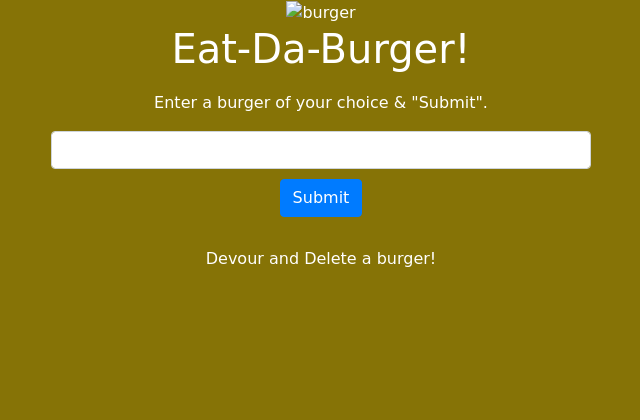
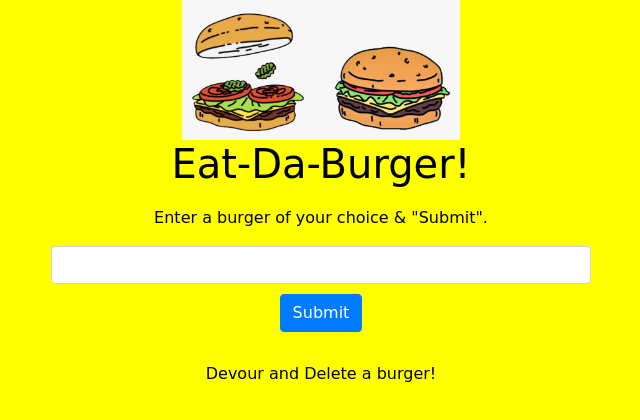
Before and after one commit to Rafquadros22/burger22, a website: page public/index.html in a window 1280 px wide. Shown: the whole page, without its empty margins (319-959 px from the left). Drawn offline with nearby package versions, Linux system fonts and the light colour scheme; no server answers; a web font is replaced by a local one.

Commit message:
2nd commit

```diff
--- a/public/assets/css/burger_style.css
+++ b/public/assets/css/burger_style.css
@@ -1,6 +1,6 @@
 body {
-    background-color: rgb(134, 115, 6);
-    color: white;
+    background-color: yellow;
+    color: black;
     font-family: 'Piedra', cursive;
   }
   .submit {
--- a/public/index.html
+++ b/public/index.html
@@ -13,7 +13,7 @@
     <div class="container">
         <div class="row">
             <div class="col-md-12 text-center" id="top-bar">
-                <img src="assets/img/burger.jpg" alt="burger">
+                <img src="assets/img/26-260061_bobs-burgers-burger-png-transparent-png.png" alt="burger">
                 <h1>Eat-Da-Burger!</h1>
             </div>
         </div>
```
Also changed, not shown: config/orm.js (+4 -10 lines), public/assets/img/26-260061_bobs-burgers-burger-png-transparent-png.png (added), public/assets/img/bobsburger.png (deleted).
